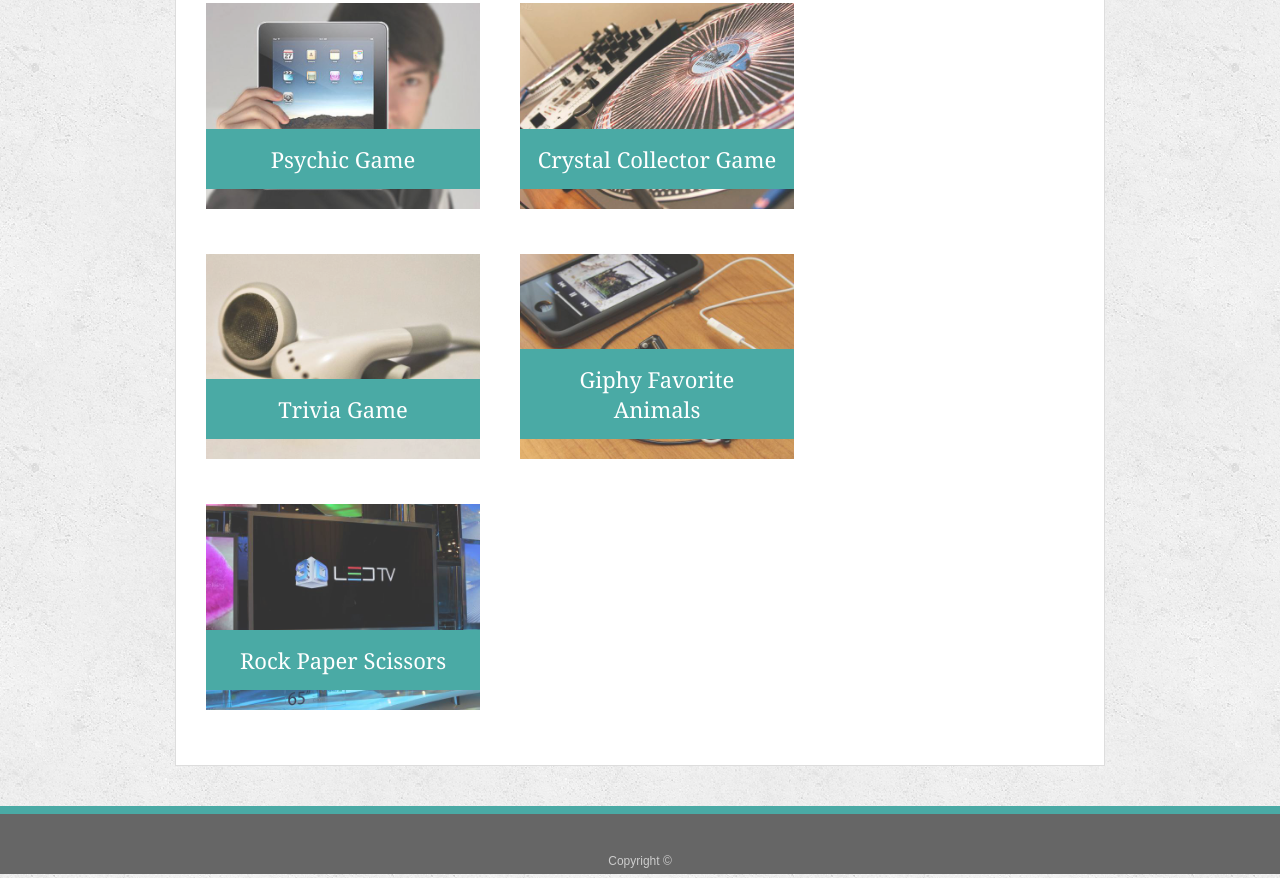
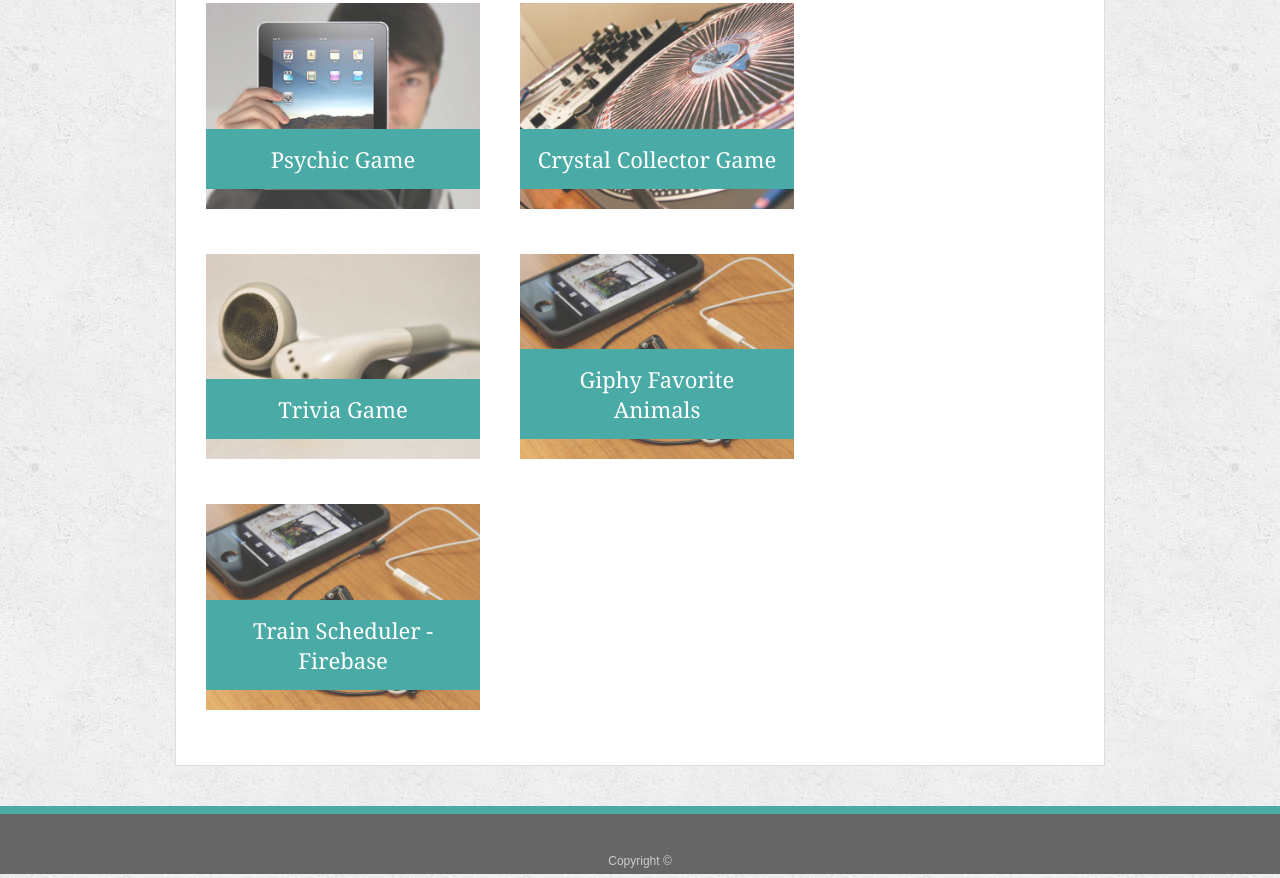
Before and after one commit to riandersons/Bootsrap-Portfolio, a plain HTML site: page portfolio.html in a window 1280 px wide. Shown: the part 290-1168 px from the top of the page. Drawn offline with nearby package versions, Linux system fonts and the light colour scheme.

Commit message:
Added unit 7 firebase link

```diff
--- a/portfolio.html
+++ b/portfolio.html
@@ -50,9 +50,10 @@
         </a>
       </div>
       <div class="work">
-        <img src="assets/images/technics-q-c-640-480-9.jpg" alt="Rock Paper Scissors">
-
-        <h3>Rock Paper Scissors</h3>
+        <a href="https://riandersons.github.io/unit-7-firebase/">
+          <img src="assets/images/technics-q-c-640-480-7.jpg" alt="Train Scheduler">
+          <h3>Train Scheduler - Firebase</h3>
+        </a>
       </div>
 
     </section>
```
